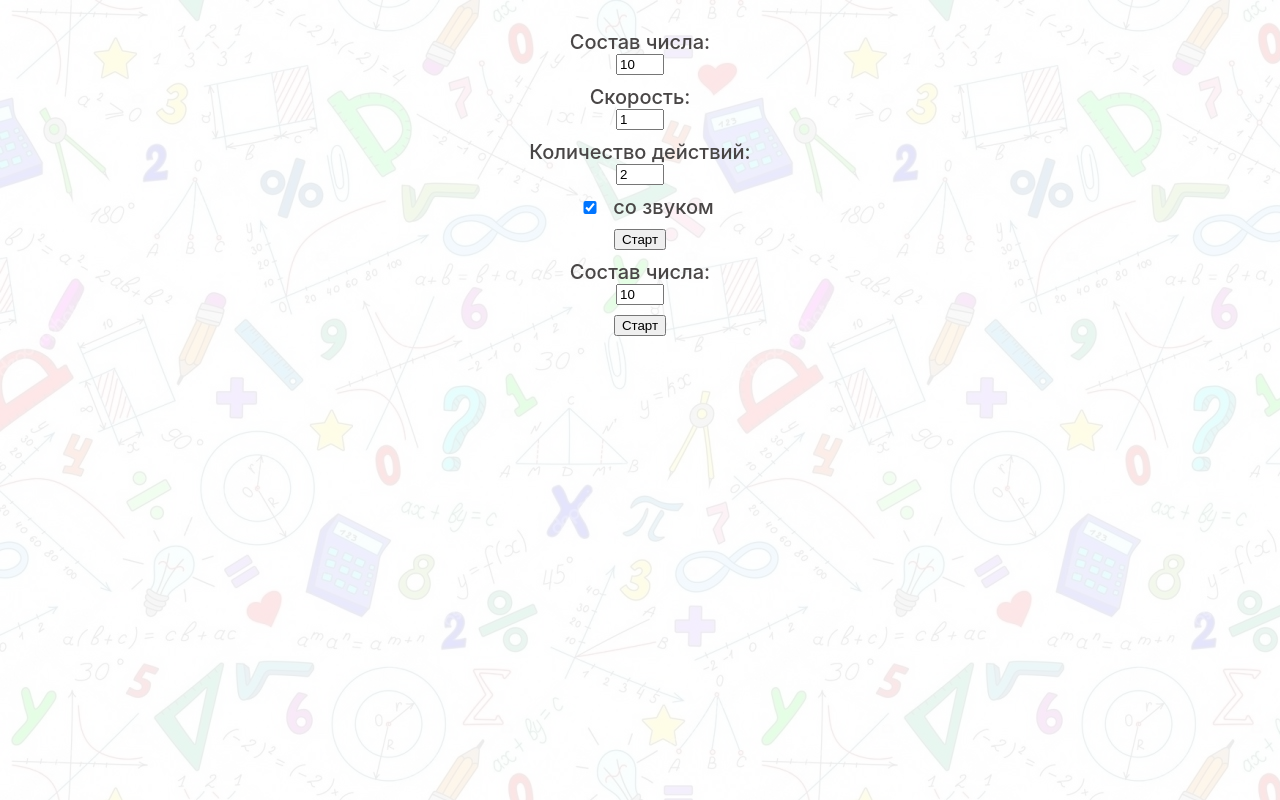
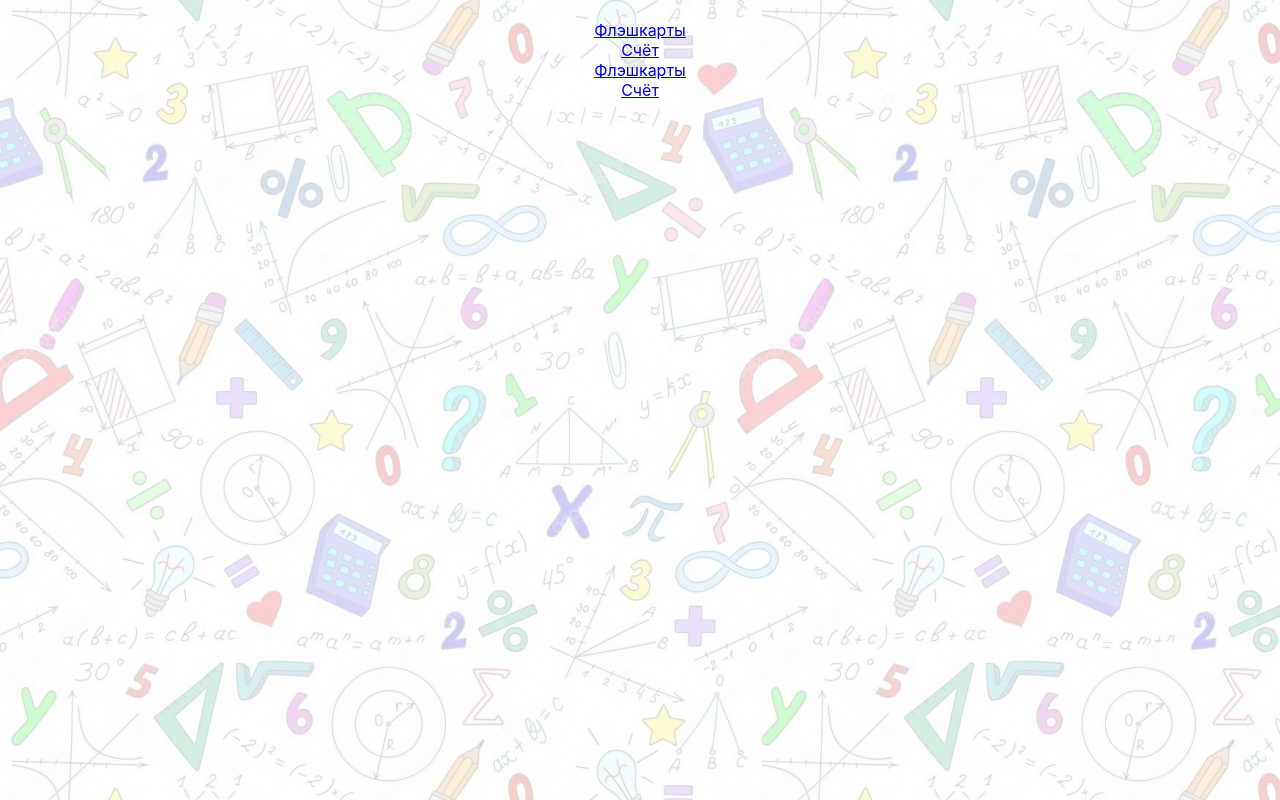
Before and after one commit to AliaksandrLiubanets/arifmetik, a React (Create React App) app: page /main in a window 1280 px wide. Built offline with nearby package versions, Linux system fonts and the light colour scheme; no server answers.

Commit message:
Feature: Add routes for cards and count

```diff
--- a/package.json
+++ b/package.json
@@ -16,6 +16,7 @@
     "react": "^18.2.0",
     "react-dom": "^18.2.0",
     "react-redux": "^8.0.2",
+    "react-router-dom": "^6.3.0",
     "react-scripts": "5.0.1",
     "redux": "^4.2.0",
     "redux-thunk": "^2.4.1",
--- a/src/App.tsx
+++ b/src/App.tsx
@@ -1,31 +1,13 @@
-import React, {useCallback} from 'react'
+import React from 'react'
 import './App.css'
-import {CountBlock} from './components/Count/CountBlock'
-import useSound from 'use-sound'
-import rocket_start from './assets/sounds/rocket/rocket_2sec.mp3'
-import {useSelector} from 'react-redux'
-import {AppRootStateType} from './store/store'
-import {FlashCardsBlock} from './components/FlashCards/FlashCardsBlock'
-import {SettingsBlock} from './components/SettingsBlock/SettingsBlock'
-import {SettingsFlashCardsBlock} from './components/SettingsFlashCards/SettingsFlashCardsBlock'
+import {Main} from './components/Main/Main'
+import {AllRoutes} from './components/Routes/AllRoutes'
 
 function App() {
-    const isStartedCount = useSelector((state: AppRootStateType) => state.count.isStarted)
-    const isStartedFlashCard = useSelector((state: AppRootStateType) => state.cards.isStarted)
-    const [rocket] = useSound(rocket_start)
-    const rocketSound = useCallback(() => rocket(), [rocket])
-
     return (
         <div className="App">
-            <div className={'bg'}></div>
-            {isStartedCount
-                ? <CountBlock rocketSound={rocketSound} />
-                : <SettingsBlock rocketSound={rocketSound} />
-            }
-            {isStartedFlashCard
-                ? <FlashCardsBlock />
-                : <SettingsFlashCardsBlock rocketSound={rocketSound}/>
-            }
+            <Main />
+            <AllRoutes />
         </div>
     )
 }
--- /dev/null
+++ b/src/FlashCardsBlock.tsx
@@ -0,0 +1,20 @@
+import React, {useCallback} from 'react'
+import {useSelector} from 'react-redux'
+import {AppRootStateType} from './store/store'
+import {FlashCardsGame} from './components/FlashCards/FlashCardsGame'
+import {SettingsFlashCardsBlock} from './components/SettingsFlashCards/SettingsFlashCardsBlock'
+import useSound from 'use-sound'
+import rocket_start from './assets/sounds/rocket/rocket_2sec.mp3'
+
+export const FlashCardsBlock = () => {
+    const isStartedFlashCard = useSelector((state: AppRootStateType) => state.cards.isStarted)
+    const [rocket] = useSound(rocket_start)
+    const rocketSound = useCallback(() => rocket(), [rocket])
+
+    return <>
+        {isStartedFlashCard
+            ? <FlashCardsGame/>
+            : <SettingsFlashCardsBlock rocketSound={rocketSound}/>
+        }
+    </>
+}
--- a/src/components/Count/CountBlock.tsx
+++ b/src/components/Count/CountBlock.tsx
@@ -1,25 +1,20 @@
-import React, {FC, memo} from 'react'
-import s from './/Game.module.css'
-import {PreStart} from '../PreStart/PreStart'
-import {Count} from './Count'
+import React, {useCallback} from 'react'
 import {useSelector} from 'react-redux'
 import {AppRootStateType} from '../../store/store'
+import {CountGame} from './CountGame'
+import {SettingsBlock} from '../SettingsBlock/SettingsBlock'
+import useSound from 'use-sound'
+import rocket_start from '../../assets/sounds/rocket/rocket_2sec.mp3'
 
-type Props = {
-    rocketSound: () => void
+export const CountBlock = () => {
+    const isStartedCount = useSelector((state: AppRootStateType) => state.count.isStarted)
+    const [rocket] = useSound(rocket_start)
+    const rocketSound = useCallback(() => rocket(), [rocket])
+
+    return <>
+        {isStartedCount
+            ? <CountGame rocketSound={rocketSound}/>
+            : <SettingsBlock rocketSound={rocketSound}/>
+        }
+    </>
 }
-
-export const CountBlock: FC<Props> = memo(({rocketSound}) => {
-
-    const isPreStart = useSelector((state: AppRootStateType) => state.app.isPreStart)
-
-        return (
-            <div className={s.game}>
-                {isPreStart
-                    ? <PreStart />
-                    : <Count rocketSound={rocketSound}/>
-                }
-            </div>
-        )
-    }
-)
--- /dev/null
+++ b/src/components/Count/CountGame.tsx
@@ -0,0 +1,25 @@
+import React, {FC, memo} from 'react'
+import s from './/Game.module.css'
+import {PreStart} from '../PreStart/PreStart'
+import {Count} from './Count'
+import {useSelector} from 'react-redux'
+import {AppRootStateType} from '../../store/store'
+
+type Props = {
+    rocketSound: () => void
+}
+
+export const CountGame: FC<Props> = memo(({rocketSound}) => {
+
+    const isPreStart = useSelector((state: AppRootStateType) => state.app.isPreStart)
+
+        return (
+            <div className={s.game}>
+                {isPreStart
+                    ? <PreStart />
+                    : <Count rocketSound={rocketSound}/>
+                }
+            </div>
+        )
+    }
+)
--- /dev/null
+++ b/src/components/Error404/Error404.tsx
@@ -0,0 +1,6 @@
+export const Error404 = () => {
+
+    return (
+        <div>Page not found!</div>
+    )
+}
--- a/src/components/FlashCards/FlashCardsBlock.tsx
+++ b/src/components/FlashCards/FlashCardsGame.tsx
@@ -9,7 +9,7 @@ type Props = {
 
 }
 
-export const FlashCardsBlock: FC<Props> = () => {
+export const FlashCardsGame: FC<Props> = () => {
 
     const isPreStart = useSelector((state: AppRootStateType) => state.app.isPreStart)
 
--- /dev/null
+++ b/src/components/Main/Main.tsx
@@ -0,0 +1,13 @@
+import React from 'react'
+import {NavLink} from 'react-router-dom'
+import {PATH} from '../../enums/paths'
+
+export const Main = () => {
+
+    return <>
+        <div className={'bg'}></div>
+        {/*<div><NavLink to={PATH.MAIN}>На главную</NavLink></div>*/}
+        <div><NavLink to={PATH.FLASH}>Флэшкарты</NavLink></div>
+        <div><NavLink to={PATH.COUNT}>Счёт</NavLink></div>
+    </>
+}
--- /dev/null
+++ b/src/components/Routes/AllRoutes.tsx
@@ -0,0 +1,19 @@
+import {Navigate, Route, Routes} from 'react-router-dom'
+import {Error404} from '../Error404/Error404'
+import {FlashCardsBlock} from '../../FlashCardsBlock'
+import {CountBlock} from '../Count/CountBlock'
+import {Main} from '../Main/Main'
+import {PATH} from '../../enums/paths'
+
+export const AllRoutes = () => {
+    return (
+        <Routes>
+            <Route path="/" element={<Navigate to={PATH.MAIN}/>}/>
+            <Route path={PATH.COUNT} element={<CountBlock/>}/>
+            <Route path={PATH.FLASH} element={<FlashCardsBlock/>}/>
+            <Route path={PATH.MAIN} element={<Main/>}/>
+            <Route path={PATH.ERROR_404} element={<Error404/>}/>
+            <Route path="*" element={<Navigate to={PATH.ERROR_404}/>}/>
+        </Routes>
+    )
+}
--- /dev/null
+++ b/src/enums/paths.ts
@@ -0,0 +1,6 @@
+export enum PATH {
+    MAIN = '/main',
+    COUNT = '/count',
+    FLASH = '/flash',
+    ERROR_404 = '/error-404',
+}
--- a/src/index.tsx
+++ b/src/index.tsx
@@ -4,11 +4,14 @@ import './index.css'
 import reportWebVitals from './reportWebVitals'
 import {Provider} from 'react-redux'
 import {store} from './store/store'
+import {BrowserRouter} from 'react-router-dom'
 
 const root = ReactDOM.createRoot(document.getElementById('root') as HTMLElement)
 root.render(
     <Provider store={store}>
-        <App/>
+        <BrowserRouter>
+            <App/>
+        </BrowserRouter>
     </Provider>
 )
 
```
Also changed, not shown: 1 other file (tests, documents, lock files or other folders).
